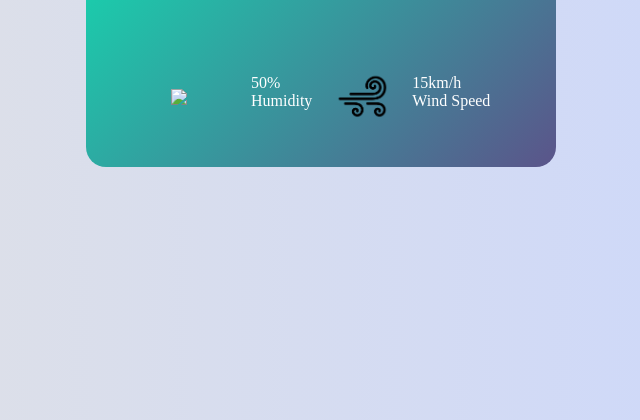
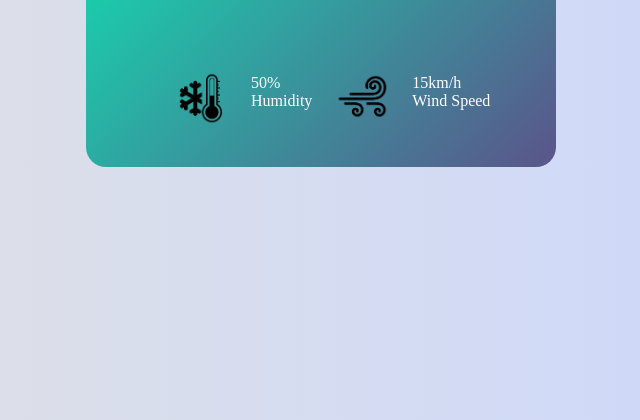
Before and after one commit to Anitta-Babu/Weather_Website_Project, a plain HTML site: page weatherHome.html in a window 1280 px wide. Shown: the part 380-800 px from the top of the page, without its empty margins (319-959 px from the left). Drawn offline with Linux system fonts and the light colour scheme.

Commit message:
weatherHomePage

```diff
--- a/weatherHome.html
+++ b/weatherHome.html
@@ -28,7 +28,7 @@
         <h2 class="cityName">New York</h2>
         <div class="details">
           <div class="col">
-            <img src="/Images/w" class="weather-icon" />
+            <img src="/Images/cold.png" class="weather-icon" />
             <div>
               <p class="humidity">50%</p>
               <p>Humidity</p>
```
